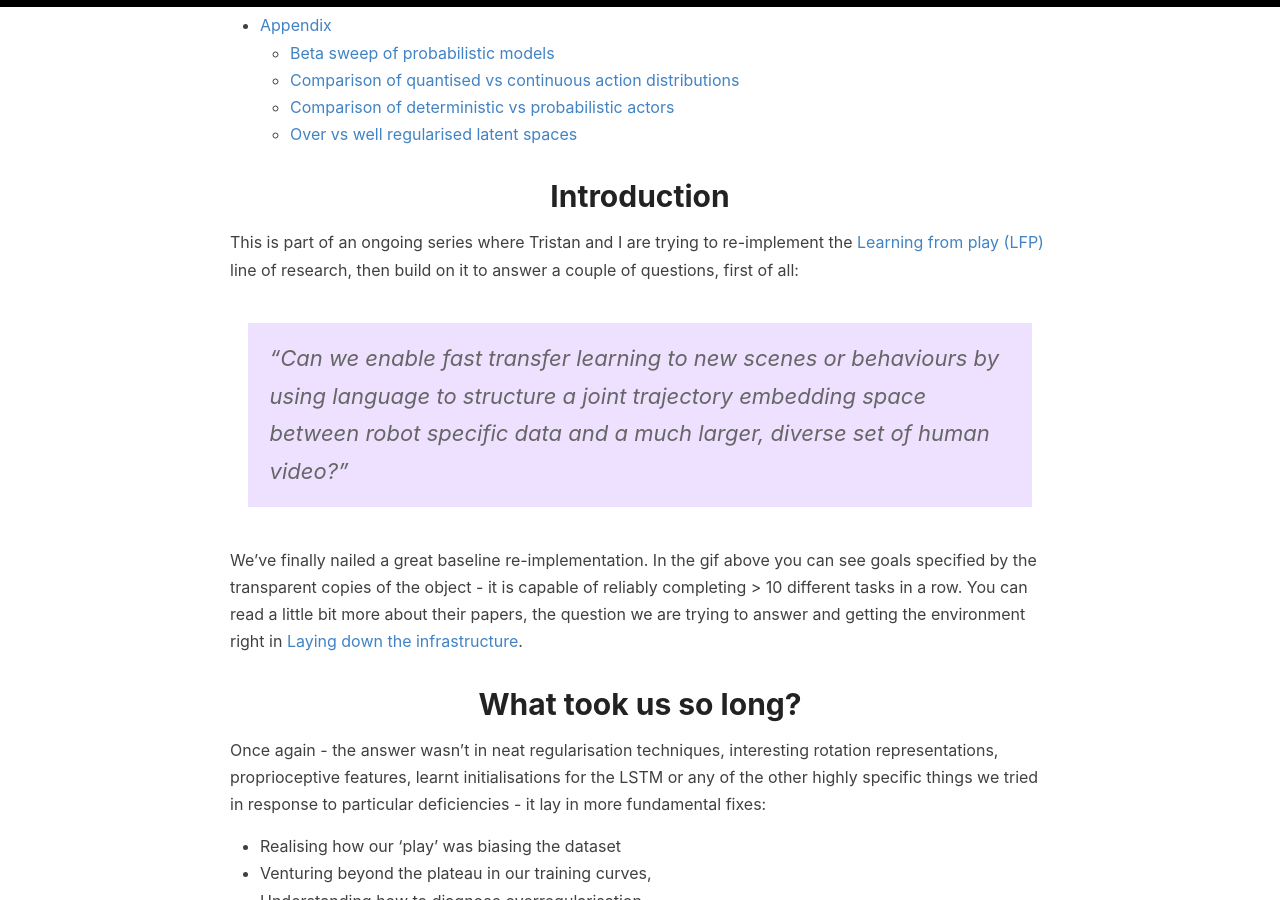
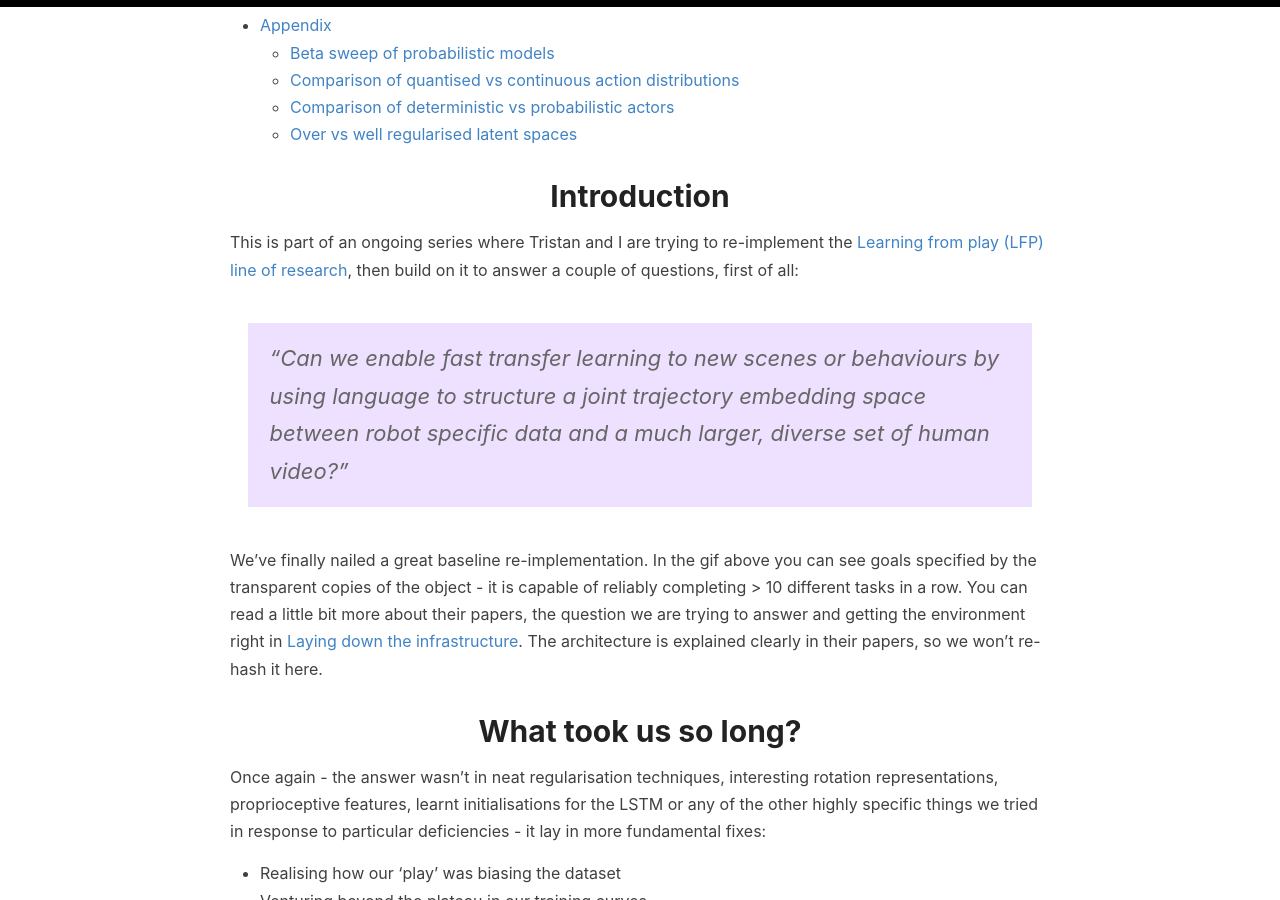
Before and after one commit to sholtodouglas/sholtodouglas.github.io, a Jekyll site: the page built from _posts/2021-03-02-Learning from Play.md, in a window 1280 px wide and 900 px high, scrolled down 1051 px. Built offline with Jekyll 4.4.1, drawn with Linux system fonts in a browser that asks for light colours; formulas are drawn with MathJax 3.

Commit message:
Update 2021-03-02-Learning from Play.md

```diff
--- a/_posts/2021-03-02-Learning from Play.md
+++ b/_posts/2021-03-02-Learning from Play.md
@@ -15,11 +15,11 @@ author: Tristan Frizza
 
 # Introduction
 
-This is part of an ongoing series where Tristan and I are trying to re-implement the [Learning from play (LFP)](https://learning-from-play.github.io/) line of research, then build on it to answer a couple of questions, first of all:
+This is part of an ongoing series where Tristan and I are trying to re-implement the [Learning from play (LFP)](https://learning-from-play.github.io/) [line of research](https://language-play.github.io/), then build on it to answer a couple of questions, first of all:
 
 > "Can we enable fast transfer learning to new scenes or behaviours by using language to structure a joint trajectory embedding space between robot specific data and a much larger, diverse set of human video?"
 
-We've finally nailed a great baseline re-implementation. In the gif above you can see goals specified by the transparent copies of the object - it is capable of reliably completing > 10 different tasks in a row. You can read a little bit more about their papers, the question we are trying to answer and getting the environment right in [Laying down the infrastructure](https://sholtodouglas.github.io/LearningFromPlayAndLanguage/).
+We've finally nailed a great baseline re-implementation. In the gif above you can see goals specified by the transparent copies of the object - it is capable of reliably completing > 10 different tasks in a row. You can read a little bit more about their papers, the question we are trying to answer and getting the environment right in [Laying down the infrastructure](https://sholtodouglas.github.io/LearningFromPlayAndLanguage/). The architecture is explained clearly in their papers, so we won't re-hash it here.
 
 # What took us so long?
 
```
